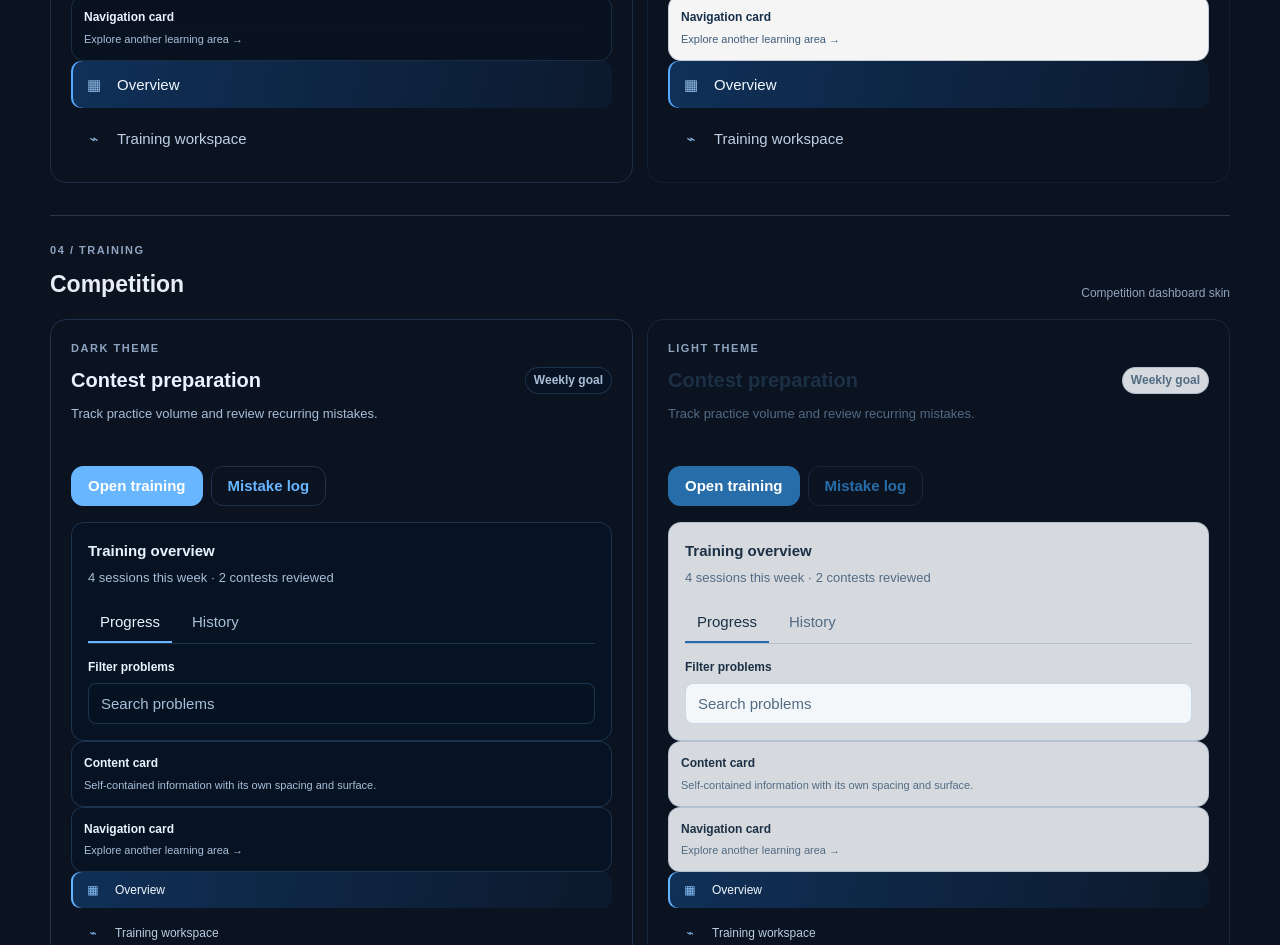
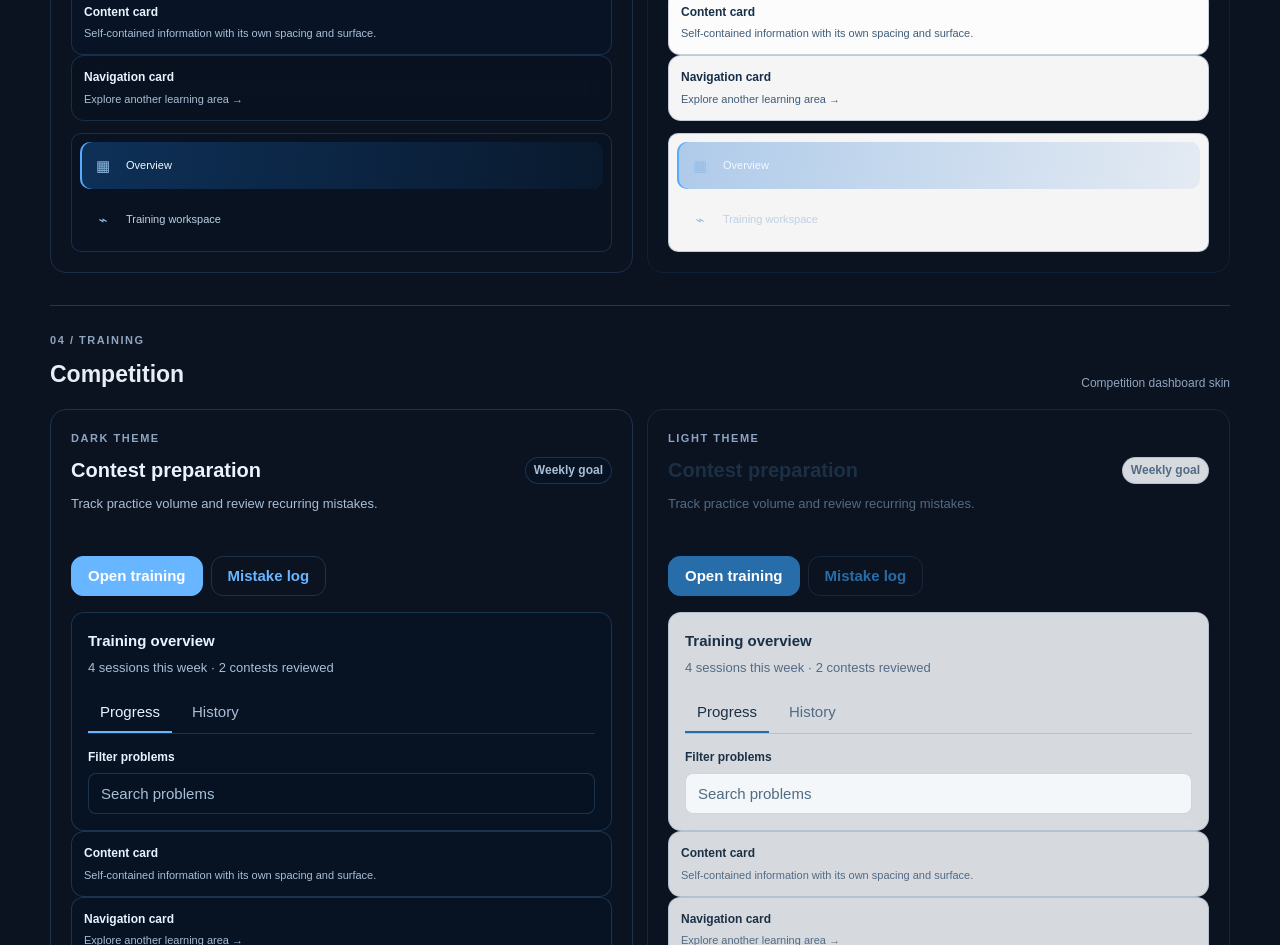
Before and after one commit to guiltythreee/Limitless-Design-System, a website: page preview/index.html in a window 1280 px wide. Shown: the part 2458-3403 px from the top of the page. Drawn offline with Linux system fonts and the light colour scheme.

Commit message:
preview: style sidebar navigation samples

```diff
--- a/preview/preview.css
+++ b/preview/preview.css
@@ -96,3 +96,7 @@ h1 { margin: 0; font-size: clamp(30px, 5vw, 46px); letter-spacing: -.04em; }
 .sample-family-link { padding:12px; }
 .sample-family-link:hover strong { color:var(--ds-color-heading); }
 @media (max-width: 460px) { .sample-card-grid { grid-template-columns:1fr; } }
+
+.sample-sidebar { margin-top:12px; padding:8px; border:1px solid var(--ds-color-border); border-radius:10px; background:var(--ds-color-surface); }
+.sample-sidebar .ds-sidebar-link { font-size:11px; }
+.sample-sidebar .ds-sidebar-link > :first-child { font-size:15px; }
```
